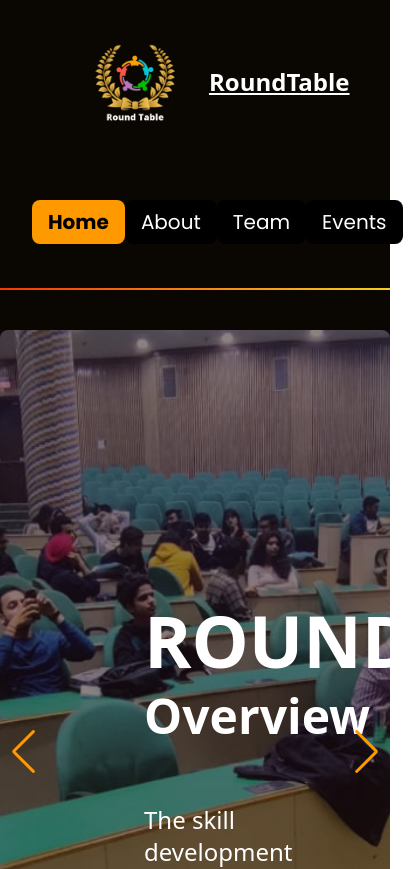
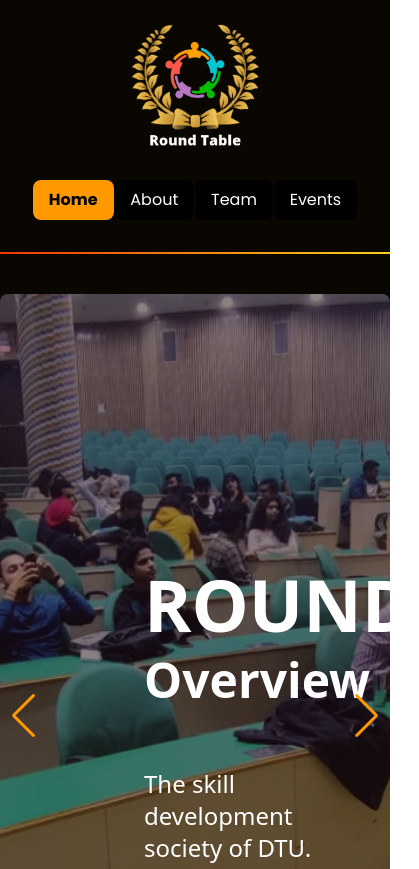
Before and after one commit to RoundTableDTU/Official-Website, a Next.js app: page / in a window 390 px wide. Shown: the top 869 px of the page, 419 px wide, since content can reach past the window. Built offline with nearby package versions, Linux system fonts and the light colour scheme.

Commit message:
home page mobile view fixed

```diff
--- a/components/Layout/index.tsx
+++ b/components/Layout/index.tsx
@@ -10,7 +10,7 @@ type Props = {
 const Layout = (props: Props) => {
   return (
     <div
-      className={`w-full flex flex-col items-center bg-primary-black text-white py-4 gap-10`}
+      className={`w-screen flex flex-col items-center bg-primary-black text-white py-4 gap-10`}
     >
       <Navbar />
       <div className={`w-full h-full ${props.className}`}>{props.children}</div>
--- a/components/Navbar/index.tsx
+++ b/components/Navbar/index.tsx
@@ -6,19 +6,20 @@ type Props = {};
 
 const Navbar = (props: Props) => {
   return (
-    <div className="w-full px-4 grid grid-rows-2 gap-10 md:flex md:justify-between items-center text-xl md:text-2xl py-4  md:gap-0 rounded-sm main-navbar">
-      <div className="flex justify-center items-center md:flex gap-6 ">
+    <div className="w-full px-4 grid grid-col-1 -mt-3  md:flex md:justify-between items-center text-xl md:text-2xl pb-4  md:gap-0 rounded-sm main-navbar">
+      <div className="flex justify-center items-center md:flex  ">
         <div>
           <Image
             src={"/assets/images/rtlogo.png"}
             width={100}
             height={100}
             alt="round table logo png"
+            className="w-full h-40"
           />
         </div>
-        <h1 className="text-2xl md:text-3xl underline font-bold">RoundTable</h1>
+        <h1 className="text-2xl md:text-3xl underline hidden md:block font-bold">RoundTable</h1>
       </div>
-      <div className="w-full md:w-1/3 flex justify-evenly text-xl p-4 font-poppins font-normal md:p-0">
+      <div className="w-full md:w-1/3 flex justify-evenly text-base md:text-xl p-4 font-poppins font-normal md:p-0">
         <ActiveLink href="/">Home</ActiveLink>
         <ActiveLink href={"/about"}>About</ActiveLink>
         <ActiveLink href={"/team"}>Team</ActiveLink>
```
